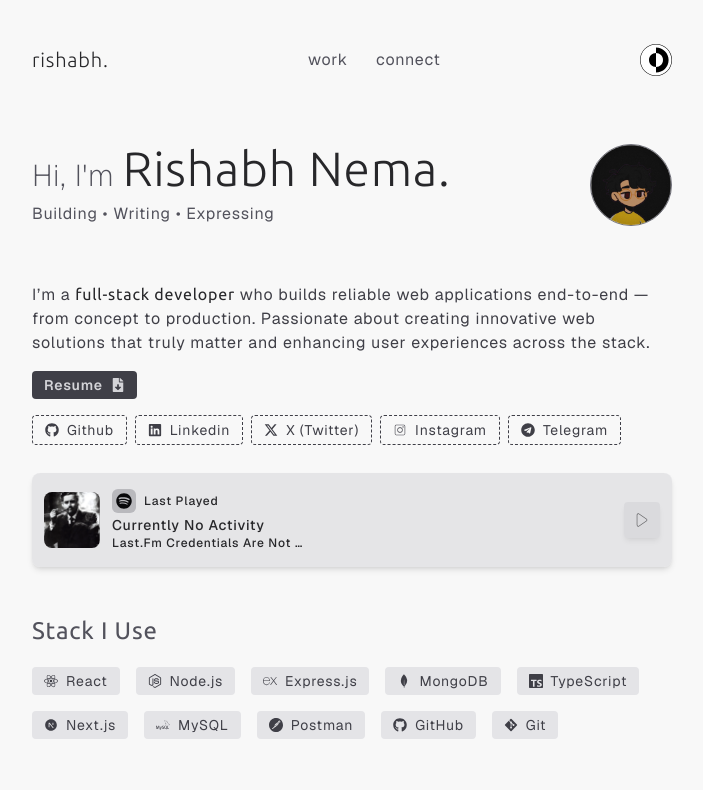
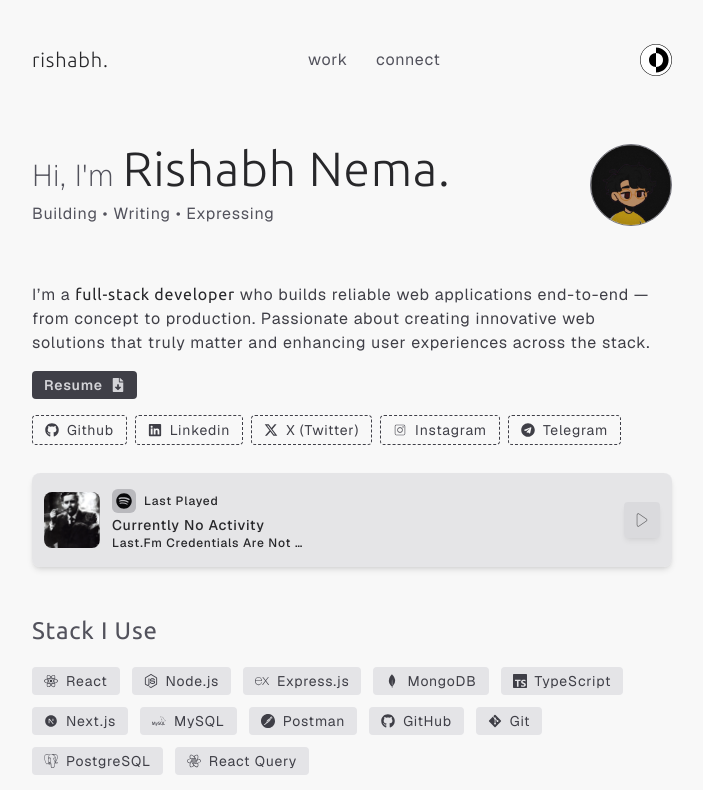
Before and after one commit to rishabhnema21/pf-v0, a Next.js app: page / in a window 1280 px wide. Shown: the top 790 px of the page, without its empty margins (288-991 px from the left). Built offline with nearby package versions, Linux system fonts and the light colour scheme; no server answers.

Commit message:
add skills

```diff
--- a/src/components/Skills.tsx
+++ b/src/components/Skills.tsx
@@ -2,6 +2,8 @@
 import { FaReact, FaNodeJs, FaGitAlt, FaGithub } from "react-icons/fa";
 import { SiExpress, SiMongodb, SiTypescript, SiMysql, SiPostman   } from "react-icons/si";
 import { RiNextjsFill } from "react-icons/ri";
+import { SiPostgresql } from "react-icons/si";
+import { SiReactquery } from "react-icons/si";
 
 type Skill = {
   icon: IconType;
@@ -22,13 +24,15 @@
   { icon: SiPostman, name: "Postman" },
   { icon: FaGithub, name: "GitHub" },
   { icon: FaGitAlt, name: "Git" },
+  { icon: SiPostgresql, name: "PostgreSQL" },
+  { icon: SiReactquery, name: "React Query" },
 ];
 
   return (
     <section className="w-full flex justify-between items-center">
       <div className="flex flex-col tracking-wider">
         <h2 className="text-zinc-600 mb-5 dark:text-zinc-200 text-2xl font-ubuntu">Stack I Use</h2>
-        <div className="flex flex-wrap gap-2 md:gap-4">
+        <div className="flex flex-wrap gap-2 md:gap-3">
             {skills.map(({ icon: Icon, name }, index) => (
               <span key={index} className="inline-flex bg-zinc-200 dark:bg-zinc-800 dark:border-zinc-500 text-zinc-700 dark:text-zinc-300 rounded py-1 px-3 text-sm gap-2 items-center hover:bg-zinc-200 dark:hover:bg-zinc-700 transition-all duration-150 ease-in">
                 <Icon /> <span>{name}</span>
```
